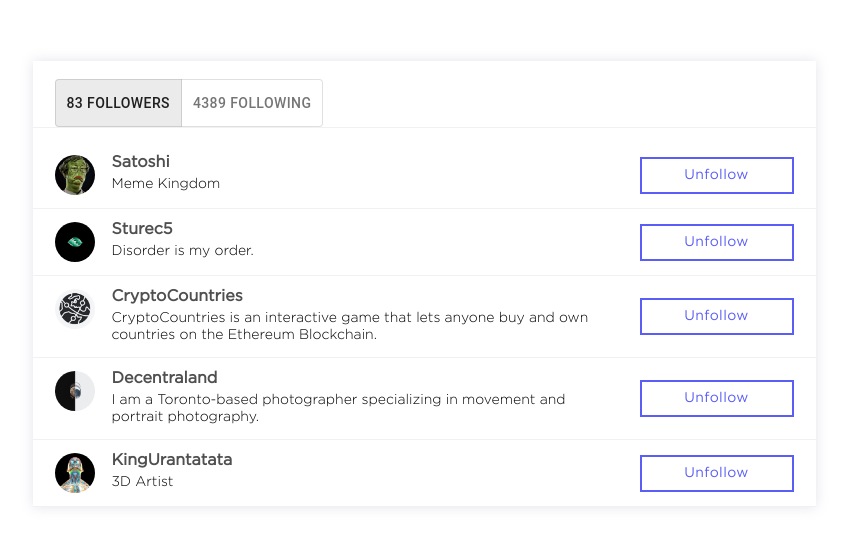
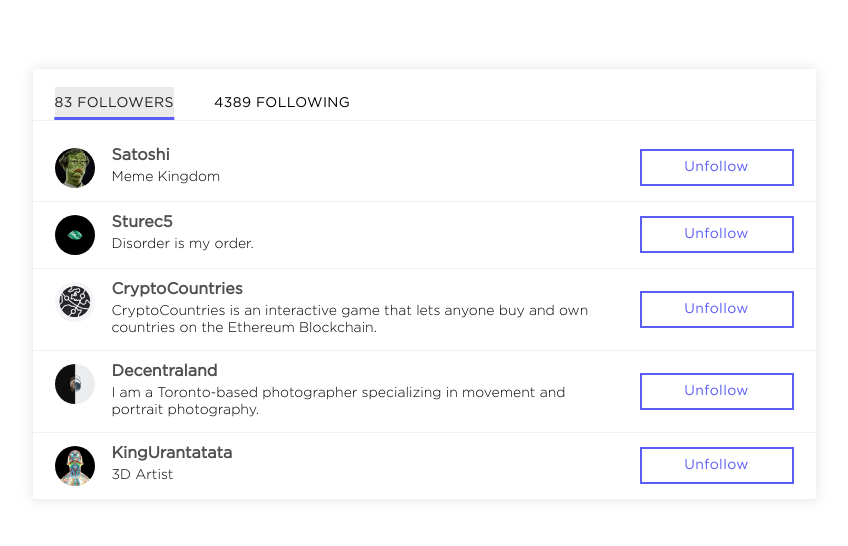
Before and after one commit to khozhainov-aleksandr/My-project__follower-card, a Next.js app: page / in a window 1280 px wide. Shown: the part 116-662 px from the top of the page, without its empty margins (216-1064 px from the left). Built offline with nearby package versions, Linux system fonts and the light colour scheme.

Commit message:
fix style

```diff
--- a/components/FollowToggle/FollowToggle.scss
+++ b/components/FollowToggle/FollowToggle.scss
@@ -1,7 +1,7 @@
 @import '../../styles/variables';
 @import '../../styles/mixins';
 
-.mainToggle.MuiToggleButton-root.MuiToggleButton-sizeMedium {
+.mainToggle {
   display: flex;
   column-gap: 40px;
 
--- a/components/User/User.module.scss
+++ b/components/User/User.module.scss
@@ -16,7 +16,7 @@
   column-gap: 17px;
 }
 
-.avatar.MuiAvatar-root.MuiAvatar-circular {
+.avatar {
   height: 67px;
   width: 67px;
   border-radius: 0;
```
